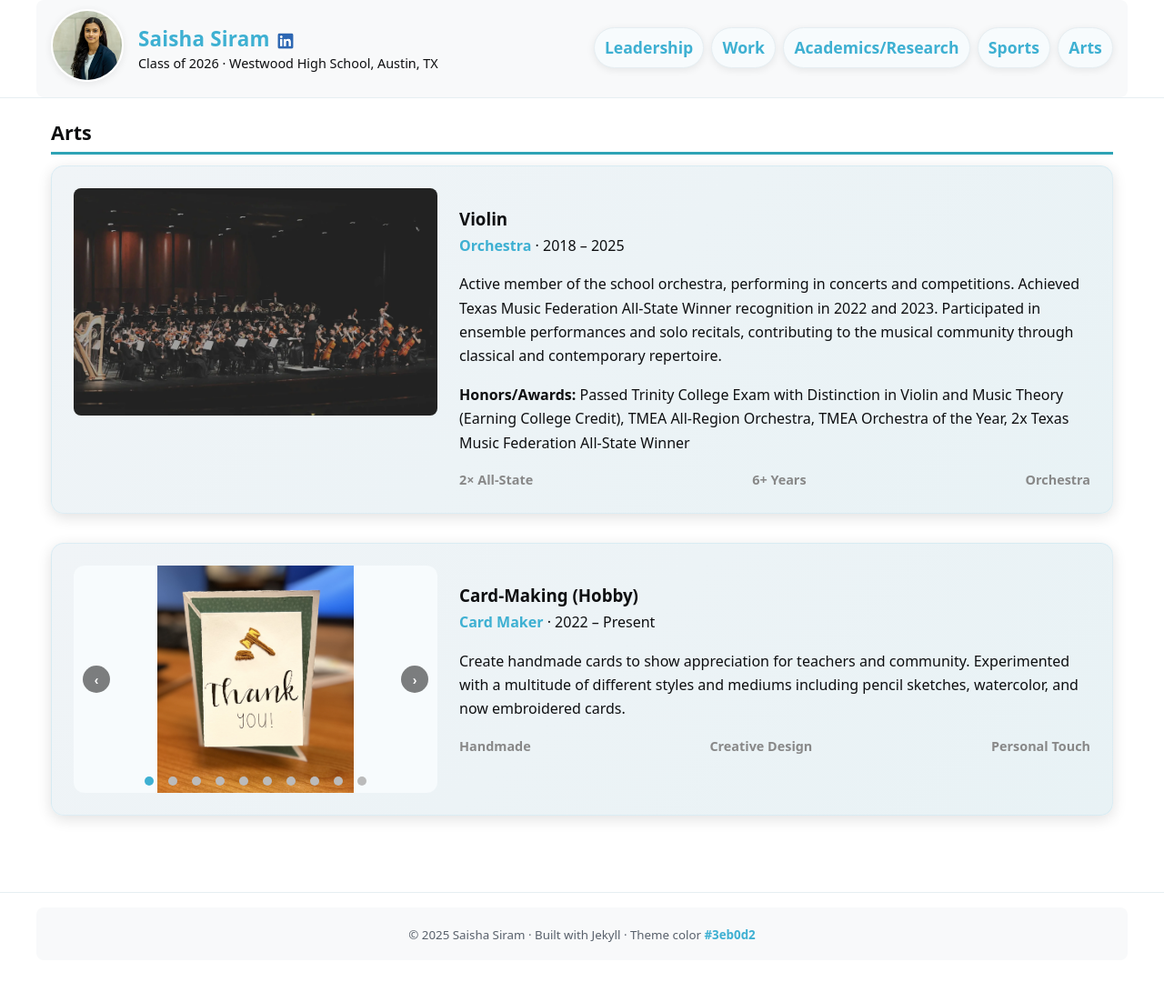
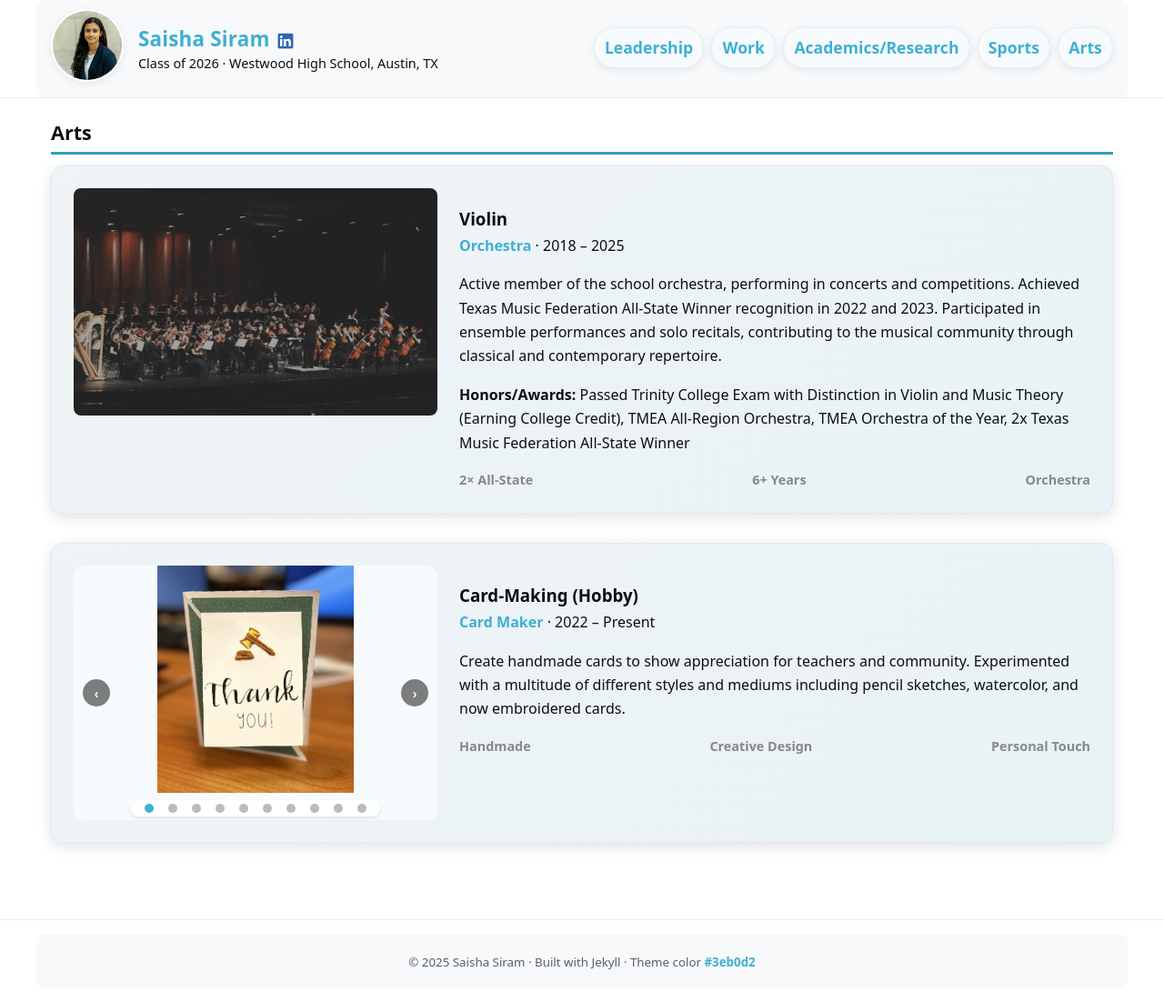
Before and after one commit to saisha08/profile, a Jekyll site: the page built from pages/arts.md, in a window 1280 px wide and 1102 px high. Shown: the whole window at 91% size. Built offline with Jekyll 4.4.1, drawn with Linux system fonts in a browser that asks for light colours.

Commit message:
Fix carousel dots overlapping images on arts page
- Removed inline styles from carousel-dots div
- Added background and padding to carousel-dots for better visibility
- Added padding-bottom to carousel-container to prevent overlap
- Improved dots positioning and styling

```diff
--- a/assets/css/main.css
+++ b/assets/css/main.css
@@ -745,6 +745,7 @@ a:hover{text-decoration:underline;color:var(--brand-dark)}
 .carousel-container {
   flex: 0 0 400px;
   position: relative;
+  padding-bottom: 30px;
 }
 
 .content {
@@ -1061,12 +1062,16 @@ a:hover{text-decoration:underline;color:var(--brand-dark)}
 
 .carousel-dots {
   position: absolute;
-  bottom: 8px;
+  bottom: 4px;
   left: 50%;
   transform: translateX(-50%);
   display: flex;
   gap: 6px;
   z-index: 10;
+  background: rgba(255, 255, 255, 0.9);
+  padding: 4px 10px;
+  border-radius: 20px;
+  box-shadow: 0 2px 4px rgba(0, 0, 0, 0.1);
 }
 
 .dot {
--- a/pages/arts.md
+++ b/pages/arts.md
@@ -43,7 +43,7 @@ permalink: /arts/
         </div>
         <button class="carousel-btn prev" onclick="changeSlide('card-making-carousel', -1)" style="position: absolute; left: 10px; top: 50%; transform: translateY(-50%); background: rgba(0,0,0,0.5); color: white; border: none; padding: 8px 12px; border-radius: 50%; cursor: pointer;">‹</button>
         <button class="carousel-btn next" onclick="changeSlide('card-making-carousel', 1)" style="position: absolute; right: 10px; top: 50%; transform: translateY(-50%); background: rgba(0,0,0,0.5); color: white; border: none; padding: 8px 12px; border-radius: 50%; cursor: pointer;">›</button>
-        <div class="carousel-dots" style="text-align: center; margin-top: 10px;">
+        <div class="carousel-dots">
           <span class="dot active" onclick="currentSlide('card-making-carousel', 0)" style="height: 10px; width: 10px; background-color: #3eb0d2; border-radius: 50%; display: inline-block; margin: 0 5px; cursor: pointer;"></span>
           <span class="dot" onclick="currentSlide('card-making-carousel', 1)" style="height: 10px; width: 10px; background-color: #bbb; border-radius: 50%; display: inline-block; margin: 0 5px; cursor: pointer;"></span>
           <span class="dot" onclick="currentSlide('card-making-carousel', 2)" style="height: 10px; width: 10px; background-color: #bbb; border-radius: 50%; display: inline-block; margin: 0 5px; cursor: pointer;"></span>
```
